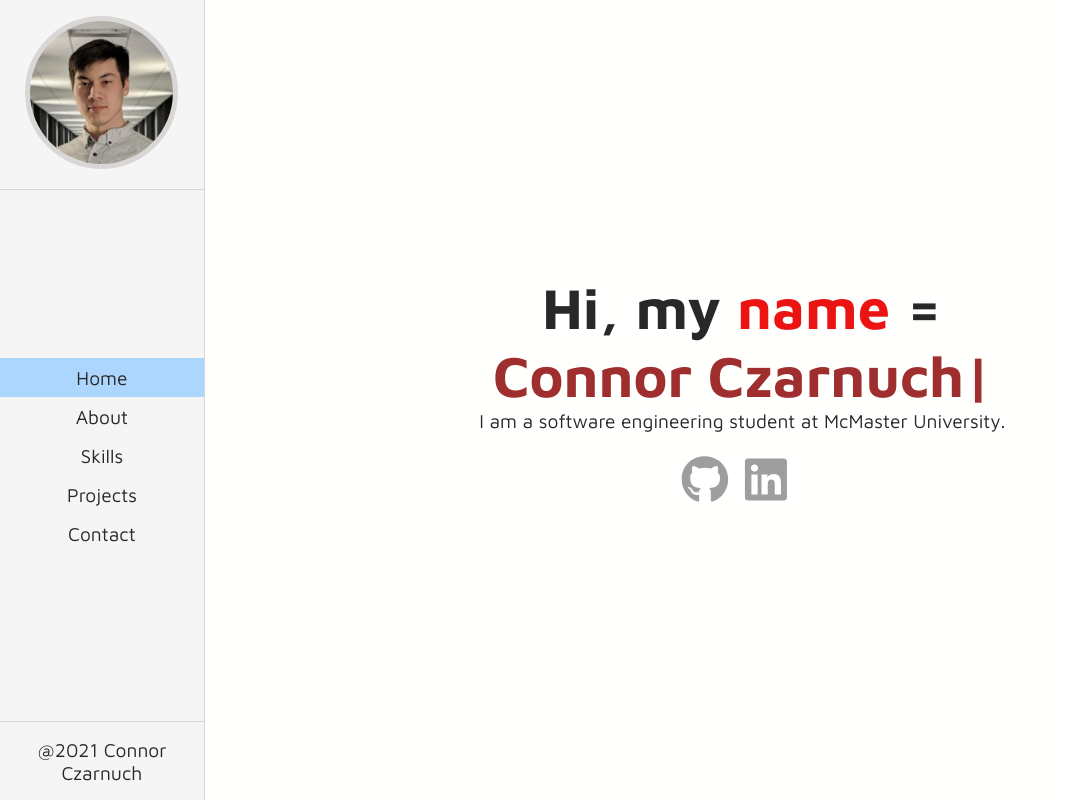
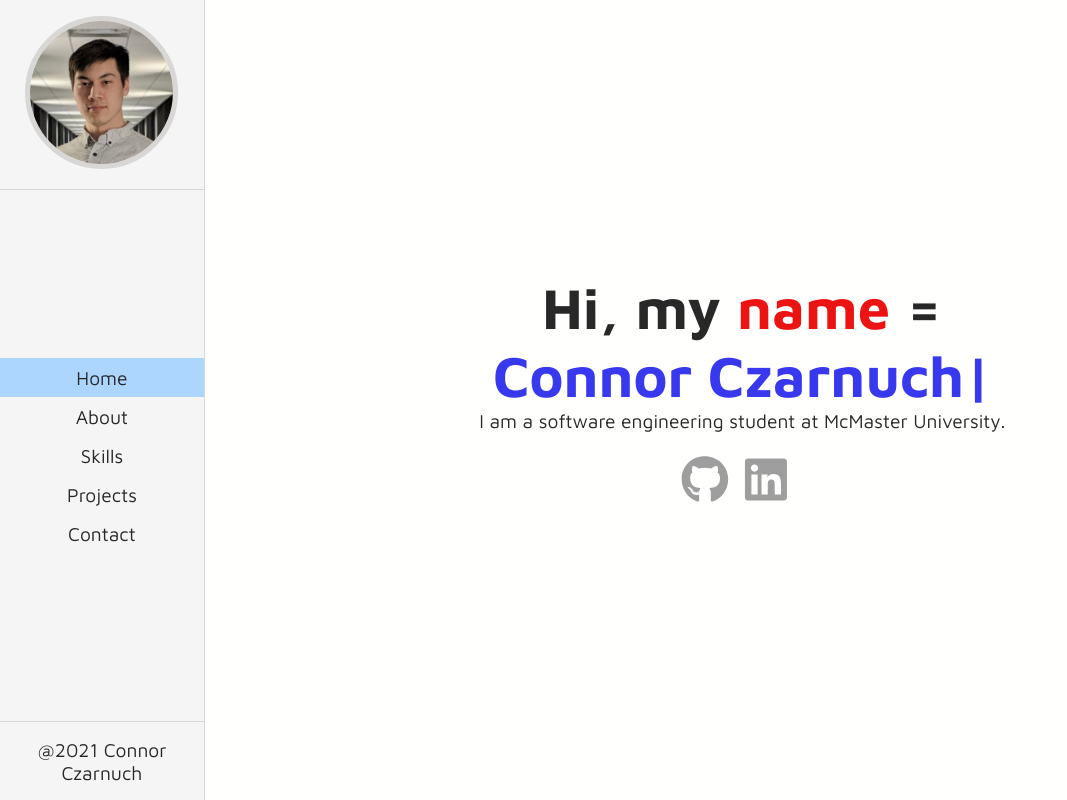
Before and after one commit to cczarnuch/portfolio, a React (Create React App) app: page / in a window 1280 px wide. Shown: the whole page, without its empty margins (0-1067 px from the left). Built offline with nearby package versions, Linux system fonts and the light colour scheme.

Commit message:
change name to blue

```diff
--- a/src/styles/typography.scss
+++ b/src/styles/typography.scss
@@ -22,7 +22,7 @@
         color: $text-red;
     }
     .hero-name{
-        color: $text-brown;
+        color: $text-blue;
     }
 }
 
```
